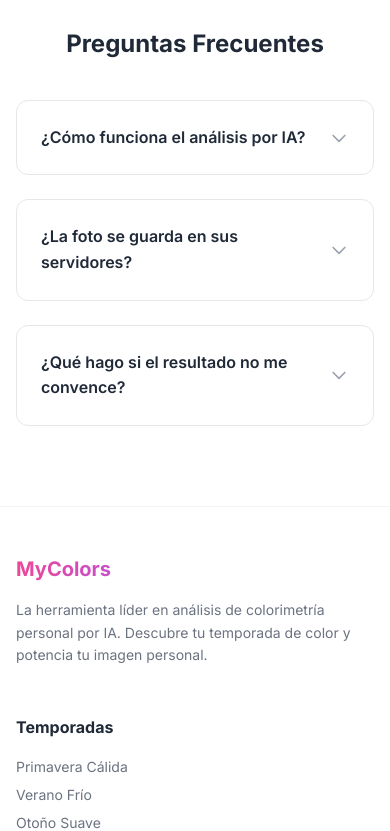
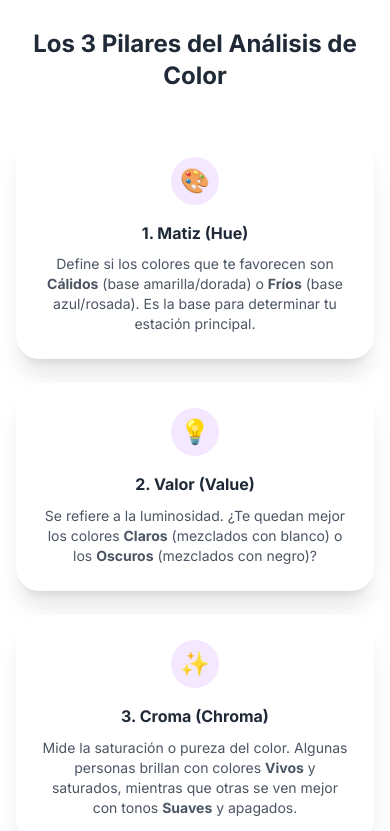
Before and after one commit to ocellll/MyColors, a React (Vite) app: page / in a window 390 px wide. Shown: the part 6200-7031 px from the top of the page. Built offline with nearby package versions, Linux system fonts and the light colour scheme.

Commit message:
millorar contingut

```diff
--- a/src/components/ContentSection.jsx
+++ b/src/components/ContentSection.jsx
@@ -89,6 +89,36 @@ function ContentSection() {
                     </ul>
                 </div>
 
+                {/* Color Theory Section (E-A-T Content) */}
+                <div className="mb-20">
+                    <h3 className="text-2xl md:text-3xl font-bold text-center text-gray-800 mb-10">
+                        Los 3 Pilares del Análisis de Color
+                    </h3>
+                    <div className="grid md:grid-cols-3 gap-6">
+                        <div className="glass-card p-6 text-center">
+                            <div className="w-12 h-12 mx-auto mb-4 bg-purple-100 rounded-full flex items-center justify-center text-2xl">🎨</div>
+                            <h4 className="font-bold text-gray-800 mb-2">1. Matiz (Hue)</h4>
+                            <p className="text-sm text-gray-600">
+                                Define si los colores que te favorecen son <strong>Cálidos</strong> (base amarilla/dorada) o <strong>Fríos</strong> (base azul/rosada). Es la base para determinar tu estación principal.
+                            </p>
+                        </div>
+                        <div className="glass-card p-6 text-center">
+                            <div className="w-12 h-12 mx-auto mb-4 bg-purple-100 rounded-full flex items-center justify-center text-2xl">💡</div>
+                            <h4 className="font-bold text-gray-800 mb-2">2. Valor (Value)</h4>
+                            <p className="text-sm text-gray-600">
+                                Se refiere a la luminosidad. ¿Te quedan mejor los colores <strong>Claros</strong> (mezclados con blanco) o los <strong>Oscuros</strong> (mezclados con negro)?
+                            </p>
+                        </div>
+                        <div className="glass-card p-6 text-center">
+                            <div className="w-12 h-12 mx-auto mb-4 bg-purple-100 rounded-full flex items-center justify-center text-2xl">✨</div>
+                            <h4 className="font-bold text-gray-800 mb-2">3. Croma (Chroma)</h4>
+                            <p className="text-sm text-gray-600">
+                                Mide la saturación o pureza del color. Algunas personas brillan con colores <strong>Vivos</strong> y saturados, mientras que otras se ven mejor con tonos <strong>Suaves</strong> y apagados.
+                            </p>
+                        </div>
+                    </div>
+                </div>
+
                 {/* FAQ Section */}
                 <div>
                     <h3 className="text-2xl md:text-3xl font-bold text-center text-gray-800 mb-10">
```
